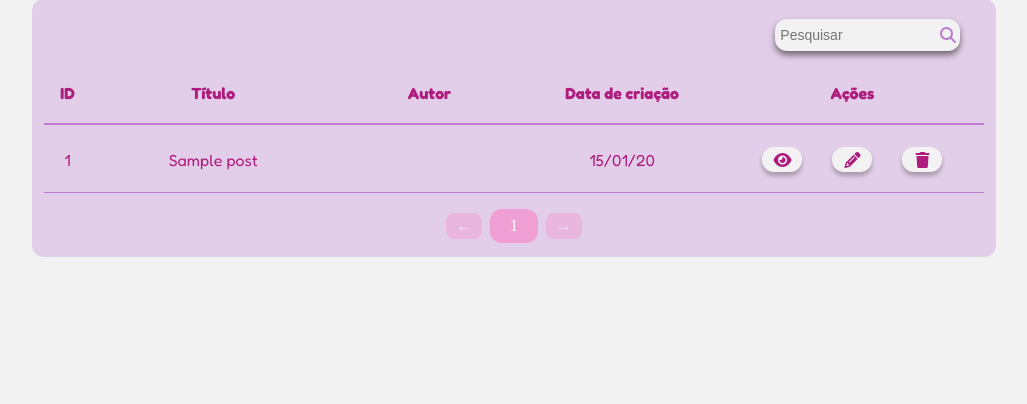
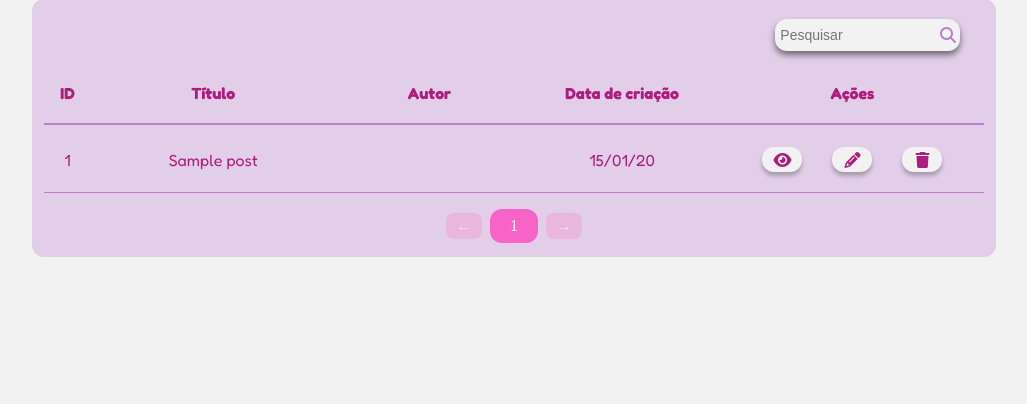
Before and after one commit to esthefanyemma/HeartBeat, a PHP site: template app/views/admin/tabelaPubli.view.php in a window 1280 px wide. Shown: the part 183-587 px from the top of the page, without its empty margins (126-1153 px from the left). Run offline with PHP 8.4, Linux system fonts and the light colour scheme; the template is opened without the code that fills it: most values are stand-ins (such as "Sample title", 1, 10 or a date in 2020); grey boxes marked "Sample" are stand-in pictures; some libraries are stand-ins or nearby versions.

Commit message:
Estiliza o button paginacao quando ativa a pagina atual

```diff
--- a/public/css/publicacoesStyle.css
+++ b/public/css/publicacoesStyle.css
@@ -24,6 +24,10 @@ body{
   .disabled {
     pointer-events: none;
     opacity: 0.5;
+  }
+
+  .active .button{
+    background-color: #f763c6;
   }
 
   .mainTabela{
--- a/public/css/tabelaUsuarioStyles.css
+++ b/public/css/tabelaUsuarioStyles.css
@@ -22,6 +22,10 @@
 .disabled {
   pointer-events: none;
   opacity: 0.5;
+}
+
+.active .button{
+  background-color: #f763c6;
 }
 
 .apresentacao {
```
